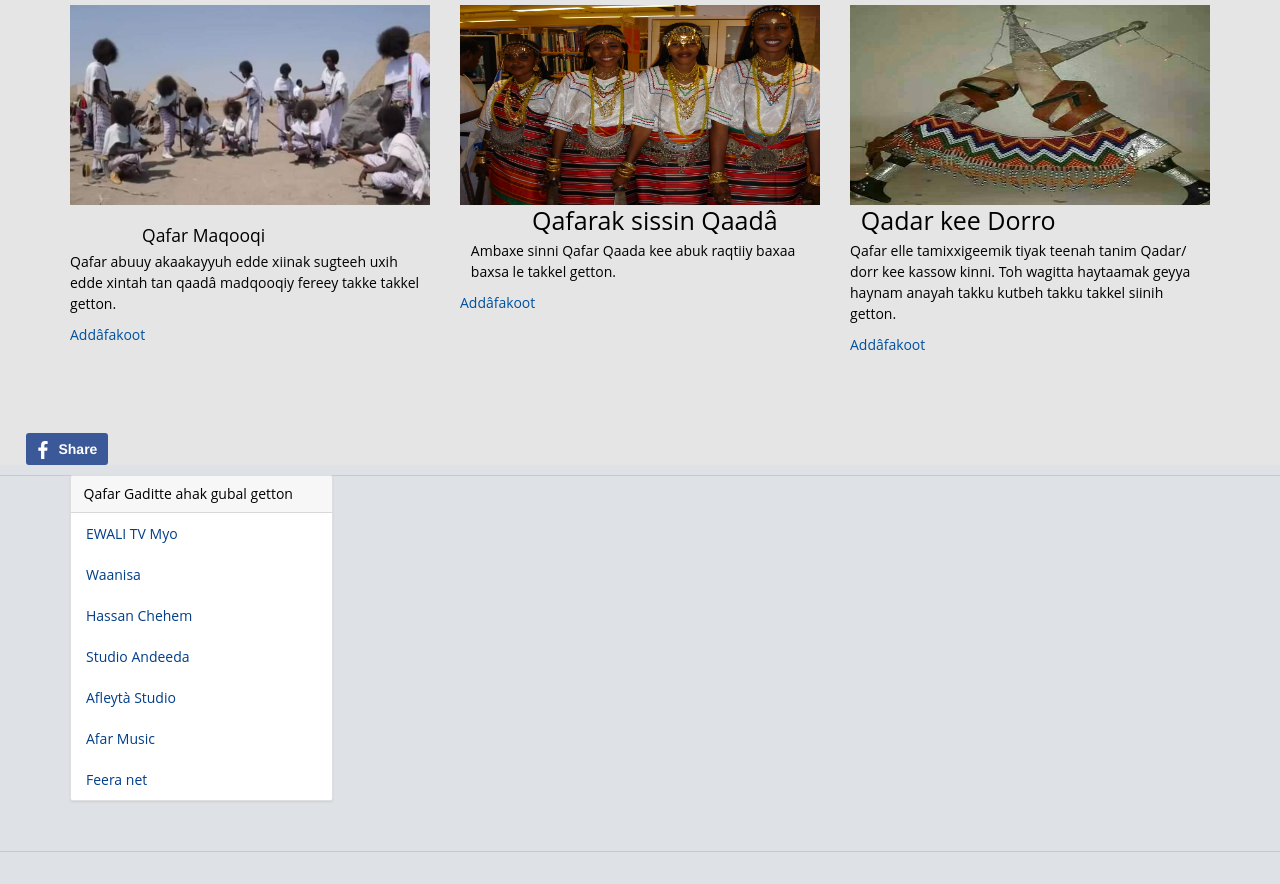
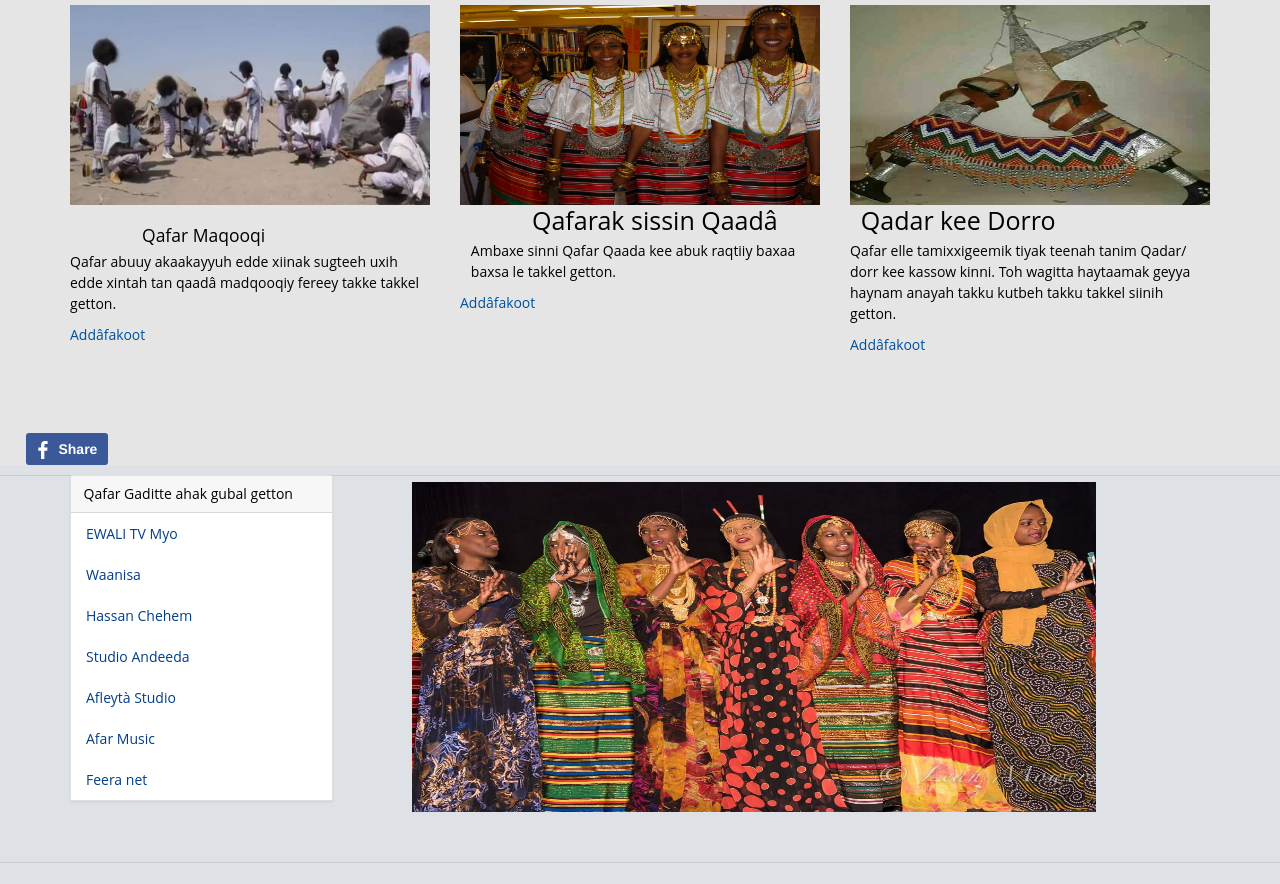
Before and after one commit to akadarAkku/Afar-culture, a plain HTML site: page html/index.html in a window 1280 px wide. Shown: the part 68-952 px from the top of the page. Drawn offline with nearby package versions, Linux system fonts and the light colour scheme.

Commit message:
image added

```diff
--- a/Amharic/style.css
+++ b/Amharic/style.css
@@ -268,3 +268,14 @@ padding: 0 3px
     position: absolute;
     left: 0;
 }
+
+/*sayyo*/
+@media only screen and (min-width: 768px) {
+  #sayyo{
+    margin-top: -28%;
+    margin-left: 30%;
+    width: 60%;
+    height: 330px;
+  }
+
+}
--- a/html/index.html
+++ b/html/index.html
@@ -144,113 +144,8 @@
     </div>
     <div class="col-lg-9"></div>
   </div>
-  <!-- <img src="../assets/video.jpg" class="img-fluid" id="sayyo" alt="Responsive image"> -->
+  <img src="../assets/video.jpg" class="img-fluid" id="sayyo" alt="Responsive image">
 </div>
-
-
-<!--VIDEO PLAYER-->
-<!-- <div class="video" id="video-qaada">
-  <div class="video-preview" style=" background-image: url(../assets/video.jpg);">
-    <button class="video-start-btn">
-      <svg width="60" height="60" xmlns="http://www.w3.org/2000/svg" viewBox="0 0 512 512">
-        <path d="M256,0C114.833,0,0,114.844,0,256s114.833,256,256,256s256-114.844,256-256S397.167,0,256,0z M357.771,264.969
-			l-149.333,96c-1.75,1.135-3.771,1.698-5.771,1.698c-1.75,0-3.521-0.438-5.104-1.302C194.125,359.49,192,355.906,192,352V160
-			c0-3.906,2.125-7.49,5.563-9.365c3.375-1.854,7.604-1.74,10.875,0.396l149.333,96c3.042,1.958,4.896,5.344,4.896,8.969
-			S360.813,263.01,357.771,264.969z" />
-      </svg>
-    </button>
-  </div>
-  <div class="video-top"></div>
-  <div class="video-loading">
-    <div class="video-loading-spinner"></div>
-
-  </div>
-  <div class="video-reset">
-    <button class="video-reset-btn">Watch again</button>
-
-  </div>
-  <div class="video-player-controls">
-    <div class="video-slider">
-      <div class="video-slider-container">
-        <div class="video-slider-bg">
-          <div class="video-slider-rail"></div>
-          <div class="video-slider-buffer"></div>
-        </div>
-      </div>
-
-    </div>
-    <div class="row">
-      <div class="wrap">
-        <div class="video-control">
-          <button class="video-control-btn">
-            <svg class="video-control-play" viewBox="0 0 24 24" width="24" height="24" stroke="currentColor" stroke-width="1.5" stroke-linecap="round" stroke-linejoin="round" shape-rendering="geometricPrecision">
-              <polygon points="5 3 19 12 5 21 5 3" fill="currentColor"></polygon>
-            </svg>
-            <svg class="video-control-pause" viewBox="0 0 24 24" width="24" height="24" stroke="currentColor" stroke-width="1.5" stroke-linecap="round" stroke-linejoin="round" shape-rendering="geometricPrecision">
-              <rect x="6" y="4" width="4" height="16" fill="currentColor"></rect>
-              <rect x="14" y="4" width="4" height="16" fill="currentColor"></rect>
-            </svg>
-
-          </button>
-        </div>
-        <div class="video-views">725.5K views</div>
-      </div>
-      <div class="wrap">
-        <div class="video-counts"><span class="video-count-time">0:25</span><span class="video-count-line">/</span><span class="video-count-fulltime">0:52</span></div>
-        <div class="video-voice">
-
-          <div class="video-voice-slider">
-            <div class="video-voice-slider-rail" role="slider">
-              <div class="video-voice-slider-buffer"></div>
-              <input class="video-voice-slider-range" type="range" min="0" max="1" value="1" step="0.01" />
-            </div>
-          </div>
-
-          <button class="video-voice-btn">
-            <svg class="video-voice-on" viewBox="0 0 24 24" width="24" height="24" stroke="currentColor" stroke-width="1.5" stroke-linecap="round" stroke-linejoin="round" fill="none" shape-rendering="geometricPrecision">
-              <path d="M11 5L6 9H2v6h4l5 4V5z"></path>
-              <path d="M19.07 4.93a10 10 0 010 14.14M15.54 8.46a5 5 0 010 7.07"></path>
-            </svg>
-            <svg class="video-voice-off" viewBox="0 0 24 24" width="24" height="24" stroke="currentColor" stroke-width="1.5" stroke-linecap="round" stroke-linejoin="round" fill="none" shape-rendering="geometricPrecision" style="">
-              <path d="M11 5L6 9H2v6h4l5 4V5z"></path>
-              <path d="M23 9l-6 6"></path>
-              <path d="M17 9l6 6"></path>
-            </svg>
-          </button>
-
-        </div>
-        <div class="full-screen">
-          <button class="full-screen-btn">
-            <svg class="full-screen-open" viewBox="0 0 24 24" width="24" height="24" stroke="currentColor" stroke-width="1.5" stroke-linecap="round" stroke-linejoin="round" fill="none" shape-rendering="geometricPrecision">
-              <path d="M15 3h6v6"></path>
-              <path d="M9 21H3v-6"></path>
-              <path d="M21 3l-7 7"></path>
-              <path d="M3 21l7-7"></path>
-            </svg>
-
-            <svg class="full-screen-exit" viewBox="0 0 24 24" width="24" height="24" stroke="currentColor" stroke-width="1.5" stroke-linecap="round" stroke-linejoin="round" fill="none" shape-rendering="geometricPrecision">
-              <path d="M4 14h6v6"></path>
-              <path d="M20 10h-6V4"></path>
-              <path d="M14 10l7-7"></path>
-              <path d="M3 21l7-7"></path>
-            </svg>
-
-          </button>
-
-        </div>
-      </div>
-    </div>
-  </div>
-  <div class="video-player">
-    <video tabindex="-1" data-video="" allowfullscreen="false" controlslist="nodownload">
-      <source src="../assets/ibrahim-video.mp4" type="video/mp4">
-    </video>
-
-  </div>
-  <div class="video-contextMenu">
-    <button class="video-contextMenu-btn">Copy Video Adress</button>
-  </div>
-</div> -->
 
 <!--footer-->
 
--- a/html/style.css
+++ b/html/style.css
@@ -330,3 +330,14 @@ opacity: 1;
     position: absolute;
     left: 0;
 }
+
+
+@media only screen and (min-width: 768px) {
+  #sayyo{
+    margin-top: -28%;
+    margin-left: 30%;
+    width: 60%;
+    height: 330px;
+  }
+
+}
```
Also changed, not shown: Amharic/index.html (+1 -0 lines).
